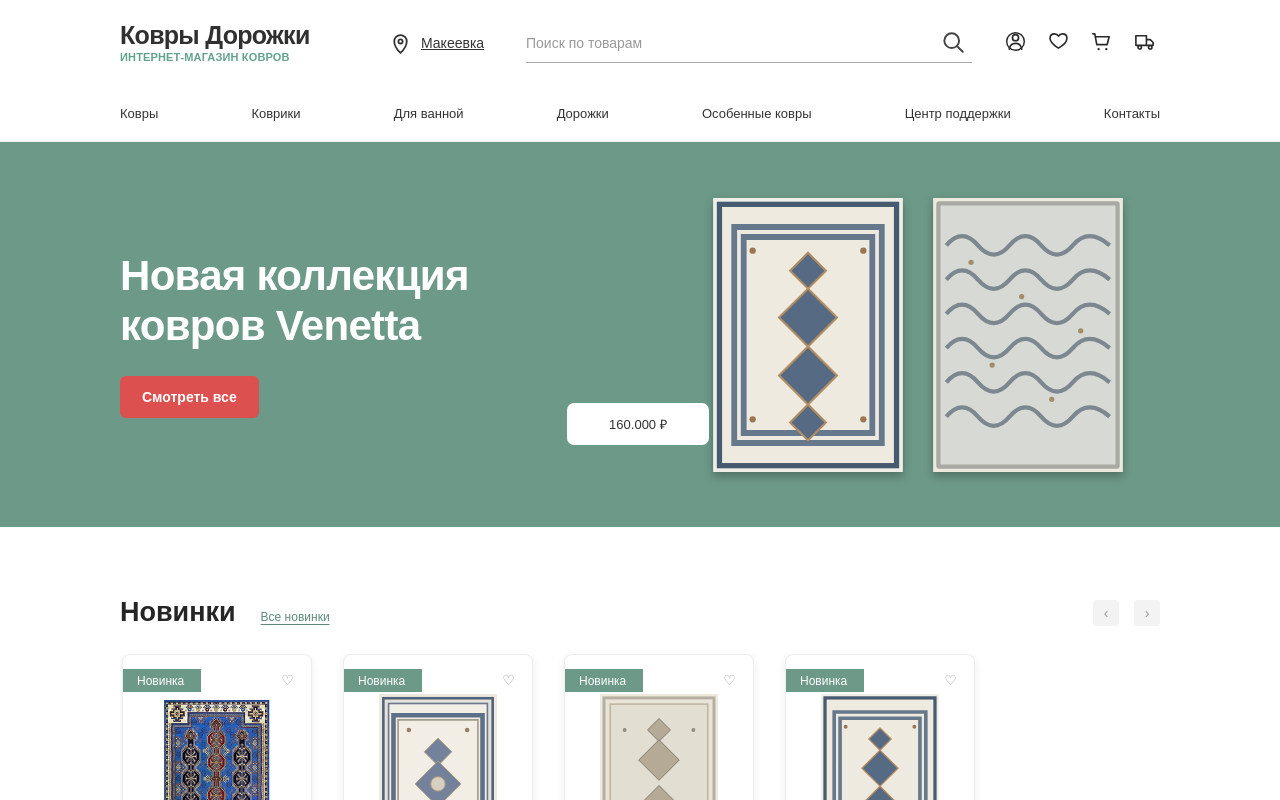
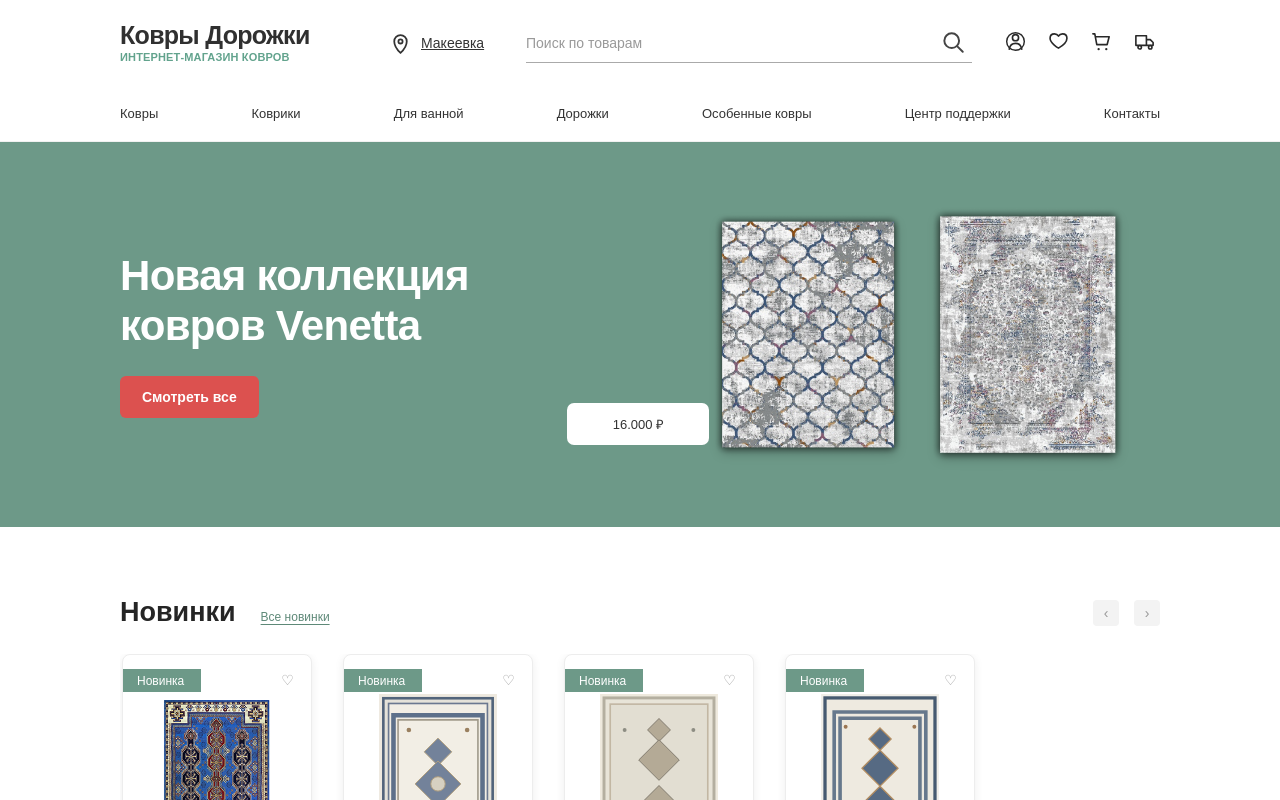
Before and after one commit to Valerij2000/carpet-store-app, a Next.js app: page / in a window 1280 px wide. Shown: the top 800 px of the page. Built offline with nearby package versions, Linux system fonts and the light colour scheme.

Commit message:
upd banners

```diff
--- a/src/app/page.tsx
+++ b/src/app/page.tsx
@@ -18,15 +18,15 @@
             </Link>
           </div>
           <div className="hero__visual">
-            <div className="hero__price">160.000 ₽</div>
+            <div className="hero__price">16.000 ₽</div>
             <img
               className="hero__rug"
-              src="/assets/rug-navy.svg"
+              src="/assets/banner1.png"
               alt="Ковер Venetta Navy"
             />
             <img
               className="hero__rug"
-              src="/assets/rug-venetta.svg"
+              src="/assets/banner2.png"
               alt="Ковер Venetta Cream"
             />
           </div>
```
Also changed, not shown: public/assets/banner1.png (added), public/assets/banner2.png (added).
